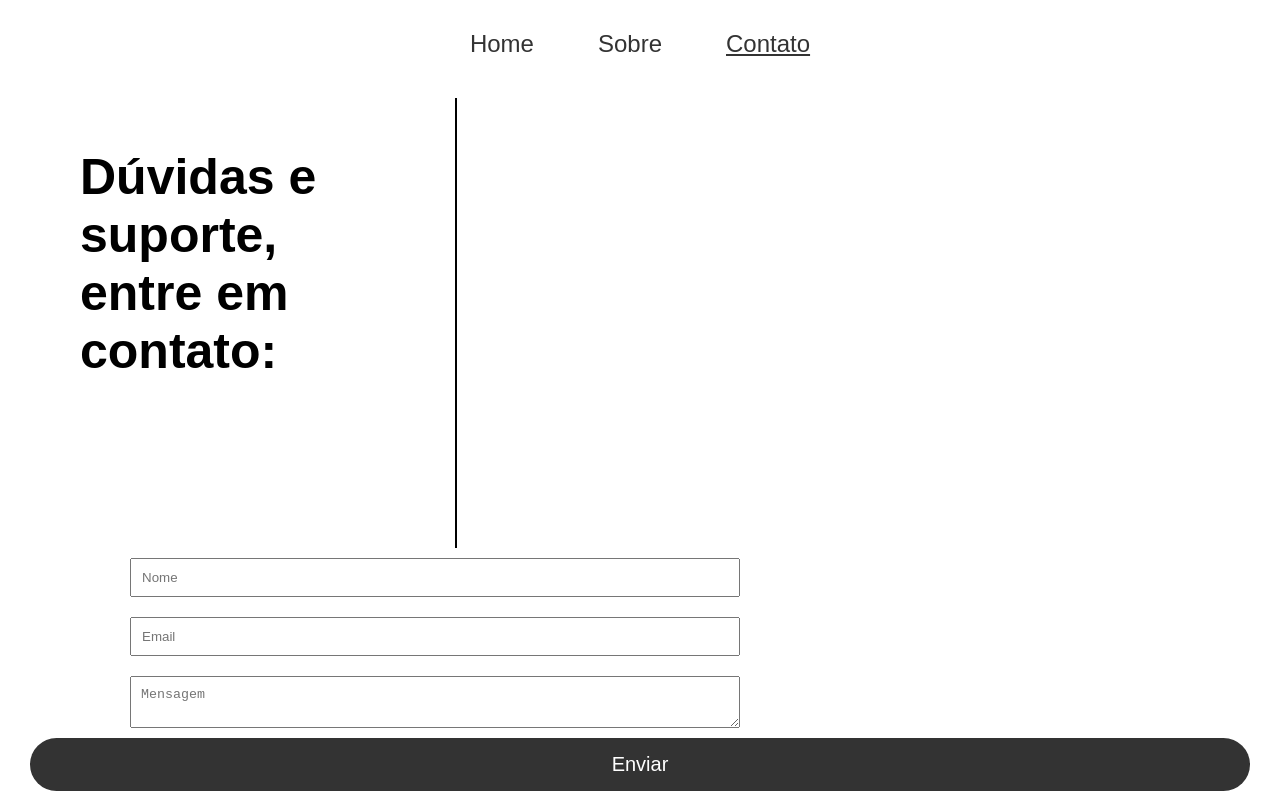
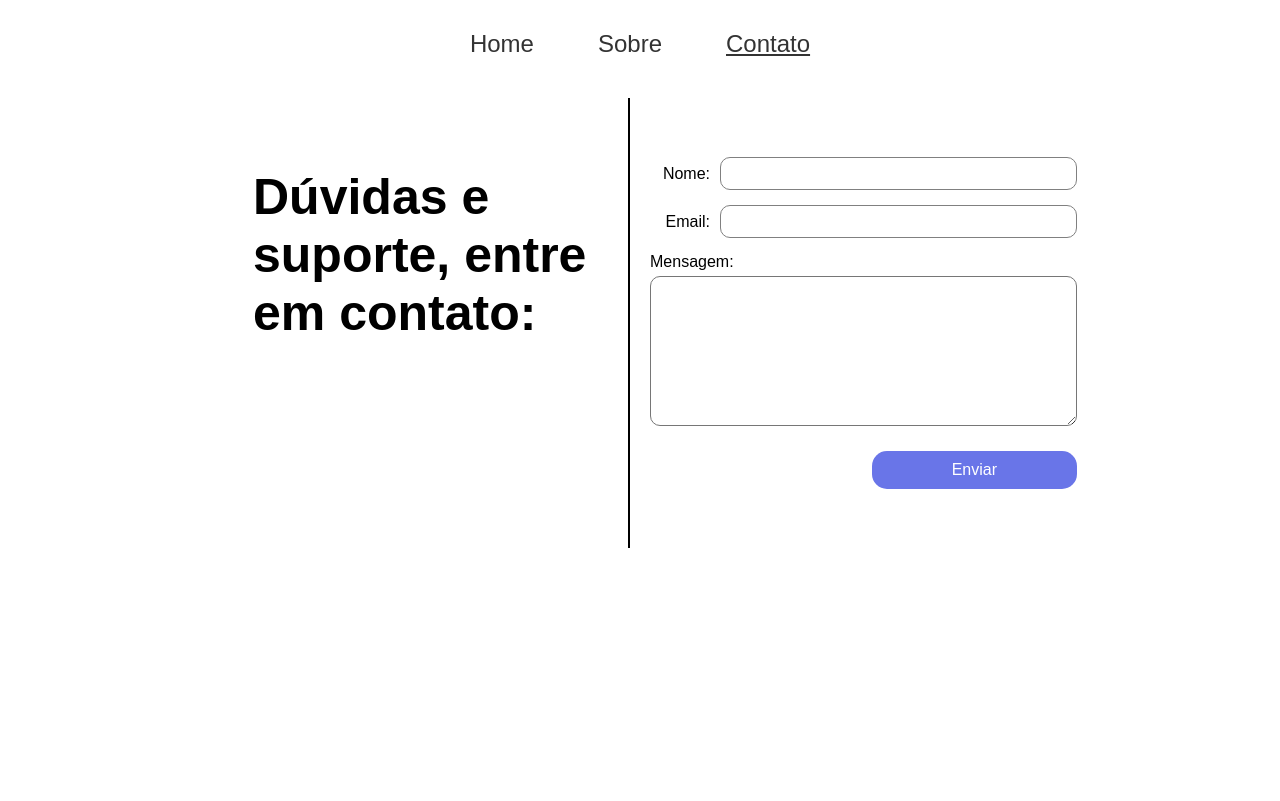
Before and after one commit to RafaelPA13/CP1-WebDev-Componentizacao-React, a React (Vite) app: page /contato in a window 1280 px wide. Built offline with nearby package versions, Linux system fonts and the light colour scheme.

Commit message:
alterações

```diff
--- a/src/pages/contato/index.jsx
+++ b/src/pages/contato/index.jsx
@@ -1,23 +1,34 @@
 import './styles.css';
-import Button from "../../components/button";
+import '../../App.css'
 
 export default function Contato() {
   return (
     <>
-      <header className="banner-contato">
-          <div className="contato-texto">
-            <h1>Dúvidas e suporte, entre em contato:</h1>
-          </div>
-        </header>
+      <div className="container">
+        <div className="contato-texto">
+          <h1>Dúvidas e suporte, entre em contato:</h1>
+        </div>
+        <div id="contact">
+          <form>
+            <div className="form-group">
+              <label htmlFor="nome">Nome:</label>
+              <input type="text" id="nome" placeholder=" " />
+            </div>
 
-      <section id="contact">
-        <form>
-          <input type="text" placeholder="Nome" />
-          <input type="email" placeholder="Email" />
-          <textarea placeholder="Mensagem" />
-          <Button texto={"Enviar"} />
-        </form>
-      </section>
+            <div className="form-group">
+              <label htmlFor="email">Email:</label>
+              <input type="email" id="email" placeholder=" " />
+            </div>
+
+            <div className="form-group full-width">
+              <label htmlFor="mensagem">Mensagem:</label>
+              <textarea id="mensagem" placeholder=" "></textarea>
+            </div>
+
+            <button type="submit" className="enviar-btn">Enviar</button>
+          </form>
+        </div>
+      </div>
     </>
   );
 }
--- a/src/pages/contato/styles.css
+++ b/src/pages/contato/styles.css
@@ -1,3 +1,10 @@
+.container {
+    display: flex;
+    justify-content: center;
+    align-items: center;
+    gap: 20px;
+}
+
 .contato-texto {
     width: 35%;
     display: flex;
@@ -5,28 +12,73 @@
     align-items: center;
     flex-direction: column;
     padding: 50px;
-    border-right: 2px solid; /* Adiciona borda direita na div como se fosse uma linha.*/
+    padding-right: 20px;
+    border-right: 2px solid;
     box-sizing: border-box;
-
-    h1 {
-        font-size: 50px;
-        width: 100%;
-    }
+    text-align: left;
 }
 
-#contact{
-    text-align: left;
+.contato-texto h1 {
+    font-size: 50px;
+    width: 100%;
+    margin: 20px 0;
+}
+
+#contact {
+    display: flex;
+    width: 35%;
+    flex-direction: column;
 }
 
 #contact form {
     display: flex;
     flex-direction: column;
-    align-items: left;
+    align-items: stretch;
 }
 
-#contact form input,
-#contact form textarea{
-    margin: 10px 100px;
-    width: 50%;
+.form-group {
+    display: flex;
+    align-items: center;
+    margin-bottom: 15px;
+}
+
+.form-group label {
+    margin-right: 10px;
+    min-width: 60px;
+    text-align: right;
+}
+
+.form-group input {
+    flex: 1;
+    padding: 8px;
+    border-radius: 10px;
+    border: 1px solid gray;
+}
+
+.full-width {
+    flex-direction: column;
+    align-items: flex-start;
+}
+
+.full-width label {
+    margin-bottom: 5px;
+}
+
+.full-width textarea {
+    width: 100%;
     padding: 10px;
+    border-radius: 10px;
+    height: 150px;
 }
+
+.enviar-btn {
+    background-color: #6975E8;
+    color: #ffffff;
+    border: none;
+    padding: 10px 80px;
+    border-radius: 15px;
+    align-self: flex-end;
+    margin-top: 10px;
+    cursor: pointer;
+    font-size: 16px;
+}
```
